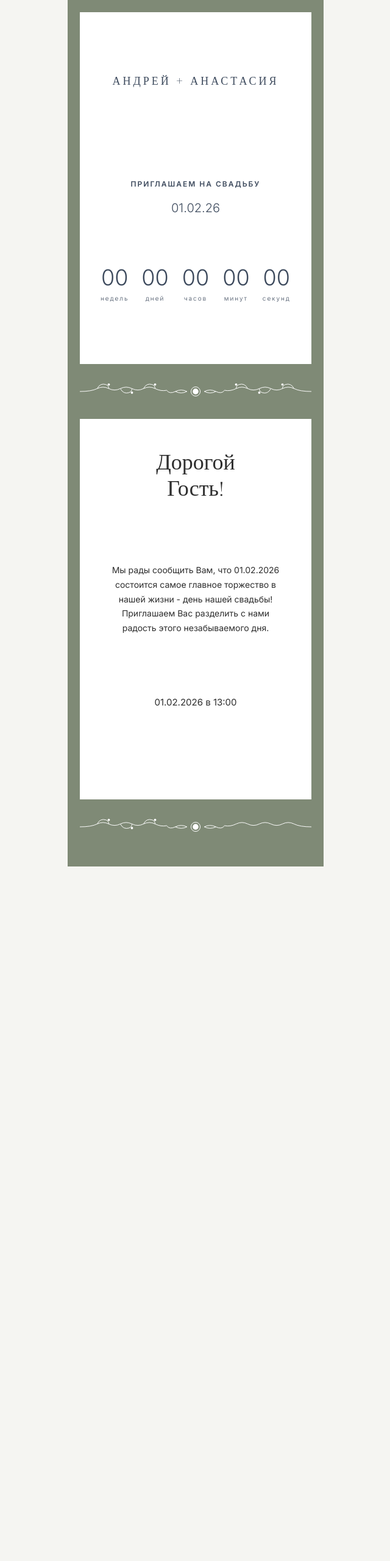
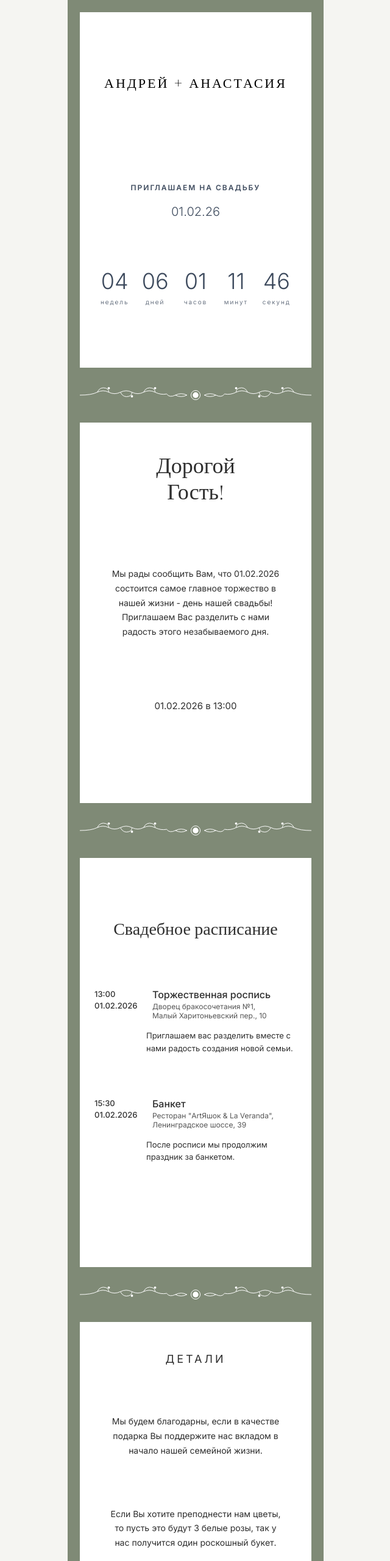
Before and after one commit to beobito/beobito.github.io, a plain HTML site: page index.html in a window 1280 px wide. Shown: the top 2560 px of the page at 61% size, without its empty margins (319-959 px from the left). Before the commit the page ends 1421 px from the top, so only its background shows below. Drawn offline with nearby package versions, Linux system fonts and the light colour scheme.

Commit message:
Update index.html

```diff
--- a/index.html
+++ b/index.html
@@ -63,10 +63,12 @@ body {
 
 .names {
   font-family: 'Playfair Display', serif;
-  font-size: 18px;
-  letter-spacing: 4px;
+  font-size: 22px;
+  letter-spacing: 3px;
   margin-bottom: 150px;
-  color: #3d4a5d;
+  margin-left: -24px;
+  margin-right: -24px;
+  color: #000000;
 }
 
 .invite {
@@ -274,3 +276,100 @@ body {
   <path d="M215 20 Q225 25 235 20" stroke="#ffffff" stroke-width="1" fill="none"/>
   <!-- Правая часть орнамента -->
   <path d="M400 20 Q380 20 370 15 Q360 10 350 15 Q340 20 330 15 Q320 10 310 15 Q300 20 290 15 Q280 10 270 15 Q260 20 250 18" stroke="#ffffff" stroke-width="1" fill="none"/>
+  <path d="M370 15 Q365 5 355 8 Q350 10 350 15" stroke="#ffffff" stroke-width="1" fill="none"/>
+  <path d="M330 15 Q325 25 315 22 Q310 20 310 15" stroke="#ffffff" stroke-width="1" fill="none"/>
+  <path d="M290 15 Q285 5 275 8 Q270 10 270 15" stroke="#ffffff" stroke-width="1" fill="none"/>
+  <circle cx="350" cy="8" r="2" fill="#ffffff"/>
+  <circle cx="310" cy="22" r="2" fill="#ffffff"/>
+  <circle cx="270" cy="8" r="2" fill="#ffffff"/>
+</svg></div>
+
+  <!-- Секция 3: Свадебное расписание -->
+  <div class="card card-schedule">
+    <div class="schedule-title">Свадебное расписание</div>
+
+    <div class="event">
+      <div class="event-time">13:00<br>01.02.2026</div>
+      <div class="event-info">
+        <div class="event-name">Торжественная роспись</div>
+        <div class="event-place">Дворец бракосочетания №1,<br>Малый Харитоньевский пер., 10</div>
+        <p>Приглашаем вас разделить вместе с нами радость создания новой семьи.</p>
+      </div>
+    </div>
+
+    <div class="event">
+      <div class="event-time">15:30<br>01.02.2026</div>
+      <div class="event-info">
+        <div class="event-name">Банкет</div>
+        <div class="event-place">Ресторан "ArtЯшок & La Veranda",<br>Ленинградское шоссе, 39</div>
+        <p>После росписи мы продолжим праздник за банкетом.</p>
+      </div>
+    </div>
+  </div>
+
+  <div class="divider"><svg viewBox="0 0 400 40" preserveAspectRatio="xMidYMid meet">
+  <!-- Левая часть орнамента -->
+  <path d="M0 20 Q20 20 30 15 Q40 10 50 15 Q60 20 70 15 Q80 10 90 15 Q100 20 110 15 Q120 10 130 15 Q140 20 150 18" stroke="#ffffff" stroke-width="1" fill="none"/>
+  <path d="M30 15 Q35 5 45 8 Q50 10 50 15" stroke="#ffffff" stroke-width="1" fill="none"/>
+  <path d="M70 15 Q75 25 85 22 Q90 20 90 15" stroke="#ffffff" stroke-width="1" fill="none"/>
+  <path d="M110 15 Q115 5 125 8 Q130 10 130 15" stroke="#ffffff" stroke-width="1" fill="none"/>
+  <circle cx="50" cy="8" r="2" fill="#ffffff"/>
+  <circle cx="90" cy="22" r="2" fill="#ffffff"/>
+  <circle cx="130" cy="8" r="2" fill="#ffffff"/>
+  <!-- Центральный элемент -->
+  <circle cx="200" cy="20" r="5" fill="#ffffff"/>
+  <circle cx="200" cy="20" r="8" stroke="#ffffff" stroke-width="1" fill="none"/>
+  <path d="M185 20 Q175 15 165 20 Q155 25 150 18" stroke="#ffffff" stroke-width="1" fill="none"/>
+  <path d="M215 20 Q225 15 235 20 Q245 25 250 18" stroke="#ffffff" stroke-width="1" fill="none"/>
+  <path d="M185 20 Q175 25 165 20" stroke="#ffffff" stroke-width="1" fill="none"/>
+  <path d="M215 20 Q225 25 235 20" stroke="#ffffff" stroke-width="1" fill="none"/>
+  <!-- Правая часть орнамента -->
+  <path d="M400 20 Q380 20 370 15 Q360 10 350 15 Q340 20 330 15 Q320 10 310 15 Q300 20 290 15 Q280 10 270 15 Q260 20 250 18" stroke="#ffffff" stroke-width="1" fill="none"/>
+  <path d="M370 15 Q365 5 355 8 Q350 10 350 15" stroke="#ffffff" stroke-width="1" fill="none"/>
+  <path d="M330 15 Q325 25 315 22 Q310 20 310 15" stroke="#ffffff" stroke-width="1" fill="none"/>
+  <path d="M290 15 Q285 5 275 8 Q270 10 270 15" stroke="#ffffff" stroke-width="1" fill="none"/>
+  <circle cx="350" cy="8" r="2" fill="#ffffff"/>
+  <circle cx="310" cy="22" r="2" fill="#ffffff"/>
+  <circle cx="270" cy="8" r="2" fill="#ffffff"/>
+</svg></div>
+
+  <!-- Секция 4: Детали -->
+  <div class="card card-invite">
+    <div class="section-title">ДЕТАЛИ</div>
+    <p>
+      Мы будем благодарны, если в качестве подарка Вы поддержите нас вкладом
+      в начало нашей семейной жизни.
+    </p>
+    <p>
+      Если Вы хотите преподнести нам цветы, то пусть это будут 3 белые розы,
+      так у нас получится один роскошный букет.
+    </p>
+
+    <div class="footer">Ждём Вас!</div>
+  </div>
+
+</div>
+
+<script>
+const date = new Date("2026-02-01T13:00:00");
+
+setInterval(() => {
+  const now = new Date();
+  const diff = date - now;
+
+  const s = Math.floor(diff / 1000);
+  const m = Math.floor(s / 60);
+  const h = Math.floor(m / 60);
+  const d = Math.floor(h / 24);
+  const w = Math.floor(d / 7);
+
+  document.getElementById("w").textContent = String(w).padStart(2, '0');
+  document.getElementById("d").textContent = String(d % 7).padStart(2, '0');
+  document.getElementById("h").textContent = String(h % 24).padStart(2, '0');
+  document.getElementById("m").textContent = String(m % 60).padStart(2, '0');
+  document.getElementById("s").textContent = String(s % 60).padStart(2, '0');
+}, 1000);
+</script>
+
+</body>
+</html>
```
